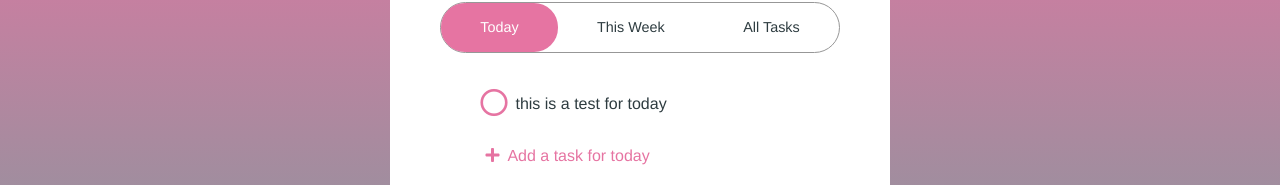
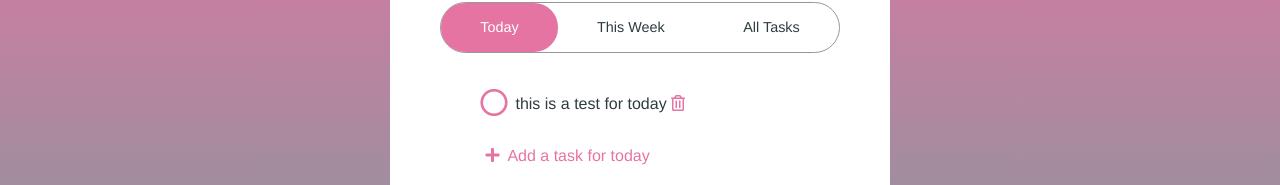
Before and after one commit to morrowdavidson/todone, a React (Create React App) app: page / in a window 1280 px wide. Shown: the part 168-353 px from the top of the page. Built offline with nearby package versions, Linux system fonts and the light colour scheme.

Commit message:
Add delete button view

```diff
--- a/src/TodoList/TodoItem.js
+++ b/src/TodoList/TodoItem.js
@@ -2,7 +2,7 @@ import React from 'react';
 
 const todoItem = (props) => {
     return(
-        <li className="list-group-item"><i className="far fa-circle"></i> <span>{props.content}</span></li>
+        <li className="list-group-item"><i className="far fa-circle"></i> <span>{props.content} <i class="far fa-trash-alt"></i></span></li>
     )
 }
 
--- a/src/TodoList/TodoList.scss
+++ b/src/TodoList/TodoList.scss
@@ -25,7 +25,7 @@
 
 
 
-li i {
+li i.fa-circle {
     font-size: 1.75em;
     position: relative;
     top: .15em;
```
